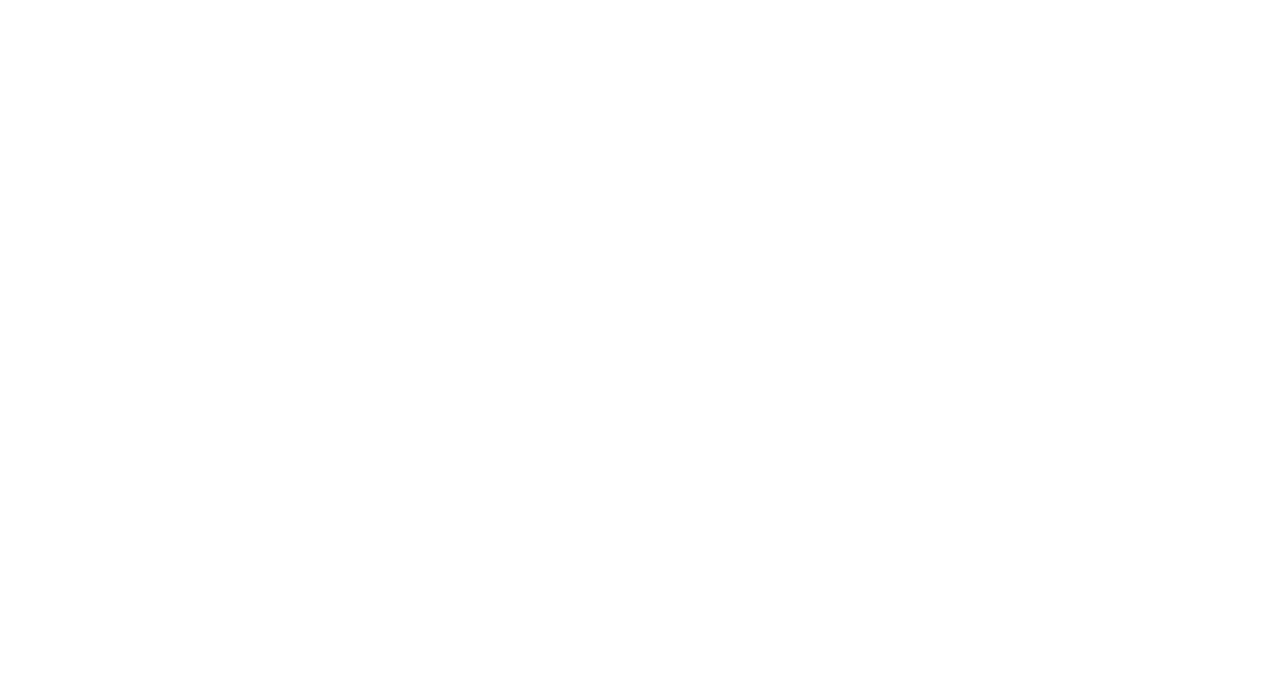
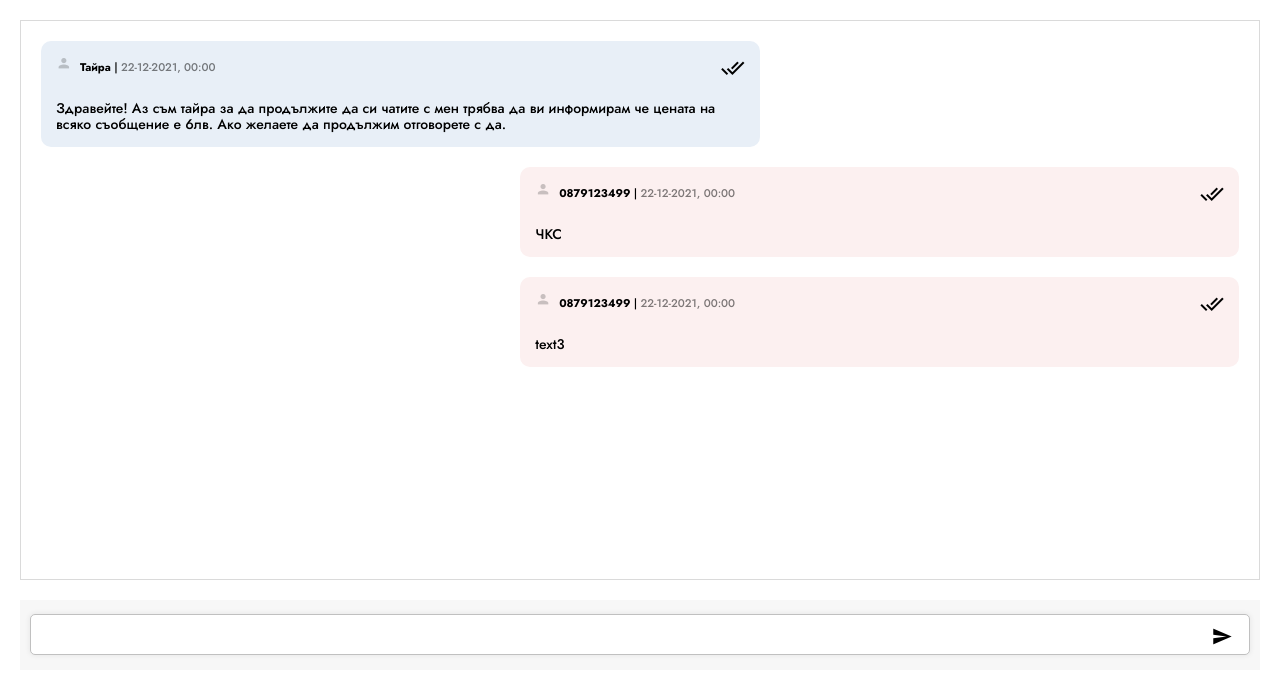
Before and after one commit to Xtreller/chat-client, an Angular app: page /chat/client/1 in a window 1280 px wide. Before the commit this address led to /. Shown: the top 696 px of the page. Built offline with nearby package versions, Linux system fonts and the light colour scheme.

Commit message:
chat interface

```diff
--- a/src/app/chats/chat/chat.component.html
+++ b/src/app/chats/chat/chat.component.html
@@ -1,10 +1,72 @@
 <div class="flex-row-container pad-20">
   <div class="row flex-row-container h100p">
-    <div class="col-30" style="border:2px solid green;">
+    <div class="col-30" *ngIf="myid">
       <app-contacts></app-contacts>
     </div>
-    <div class="col-70 " style="border: 2px solid red;">
-      chats
+    <div class=" minh650" [ngClass]="myid?'col-70':'col-100'" >
+      <div class="flex-row-container">
+        <div class="box">
+          <div class="flex-column-container">
+            <!-- <div class="row"               *ngFor="let message of [{user_type:1,content:'text',from_user:1,created_at:'2021-12-22',seen:'true'},{{user_type:1,content:'text',from_user:3,created_at:'2021-12-22',seen:'false'}]; index as i"> -->
+            <div class="box pad-20 mrg-bottom-20" style="border:solid 1px #dadada">
+              <!-- <perfect-scrollbar> -->
+                <div class="row" *ngFor="let message of messages; index as i">
+                  <div class="message row end" [ngClass]="{'right mymessage': message.from_user.user_type == 1}">
+                    <div class="scroll-y">
+                      <div class="font08">
+                        <span>
+                          <mat-icon class="user">person</mat-icon>
+                        </span>
+                        <strong>{{ message.from_user.name }}</strong> | <span class="timestamp">{{ message.created_at |
+                          date: "dd-MM-y, HH:mm"}}</span> <span class="right">
+                          <mat-icon>{{ message.seen ? 'done_all' : 'check' }}</mat-icon>
+                        </span>
+                        <!-- <span>
+                      <mat-icon (click)="deleteMessage(message.id, i)"
+                        *ngIf="thisUserId == message.from_id" class="pointer delete">delete</mat-icon></span> -->
+                      </div>
+                      <div class="message-body">
+                        <span *ngIf="message.body || message.content">{{ message.body || message.content }}</span>
+                        <div class="message-attachment" *ngIf="message.attachment">
+                          <!-- <img *ngIf="imageExtensions.includes(message.attachment_extension)"
+                          src="{{environment.environment.fileStorage}}{{message.attachment}}">
+                        <a *ngIf="imageExtensions.includes(message.attachment_extension) === false"
+                          href="{{environment.environment.fileStorage}}{{message.attachment}}">да та иба в бъга</a> -->
+                        </div>
+                      </div>
+                    </div>
+                  </div>
+                  <!-- </div> -->
+
+                </div>
+              <!-- </perfect-scrollbar> -->
+
+            </div>
+            <div class="box maxh70 silver pad-10">
+              <!-- <div *ngIf="file && imageExtensions.includes(fileExtension)">
+                <div class="preview-container">
+                  <img src="{{ imagePreview }}"> {{ file.name }}
+
+                </div>
+
+              </div> -->
+              <mat-form-field class="w100p" appearance="outline">
+                <input matInput [formControl]="chatControl" type="text" (keydown.enter)="sendMessage()"
+                  (paste)="onPaste($event)">
+                <!-- <button mat-icon-button matSuffix (click)="fileInput.click()">
+                  <mat-icon>attachment</mat-icon>
+                </button> -->
+
+                <button mat-icon-button matSuffix (click)="sendMessage()">
+                  <mat-icon>send</mat-icon>
+                </button>
+              </mat-form-field>
+              <!-- <input type="file" name="doc" id="doc" #fileInput [hidden]="true" (change)="attachFile($event.target.files)"> -->
+
+            </div>
+          </div>
+        </div>
+      </div>
     </div>
   </div>
 </div>
--- a/src/app/chats/chat/chat.component.scss
+++ b/src/app/chats/chat/chat.component.scss
@@ -0,0 +1,13 @@
+.message{border-radius:10px;padding:15px;background-color:rgba($color:#fcf0f0,$alpha:1); margin-bottom: 10px; width: 60%; clear: right; float: right; max-width: 800px;}
+.message .message-body{margin-top:20px; white-space: normal;}
+.message .timestamp{opacity:0.5;}
+.user, .delete {font-size:1.4em;vertical-align:middle; opacity: 0.2;}
+
+.delete {margin-left: 20px; opacity: 0.1;float: left;}
+.delete:hover {opacity: 1;}
+
+.mymessage {background-color: rgb(232, 239, 247); float: left !important;}
+
+.message-attachment {padding: 10px; background-color: #fff; margin-top: 20px; max-width: 100%;}
+.preview-container {height:30px;width:50%;border-top-left-radius: 10px;border-top-right-radius: 10px; position: absolute;top:19px; left:19px; z-index: 20;}
+.preview-container img {height: 30px;}
--- a/src/app/chats/chat/chat.component.ts
+++ b/src/app/chats/chat/chat.component.ts
@@ -1,19 +1,64 @@
 import { Component, OnInit } from '@angular/core';
+import { FormControl, Validators } from '@angular/forms';
+import { ActivatedRoute } from '@angular/router';
 import { ChatService } from '../chat.service';
 
 @Component({
   selector: 'app-chat',
   templateUrl: './chat.component.html',
-  styleUrls: ['./chat.component.scss']
+  styleUrls: ['./chat.component.scss'],
 })
 export class ChatComponent implements OnInit {
   random: number = 1;
-
-  constructor(private chatService:ChatService) { }
+  myid: number | null = 0;
+  chatControl:FormControl = new FormControl('',Validators.required);
+  messages: any = [
+    {
+      user_type: 1,
+      content: 'Здравейте! Аз съм тайра за да продължите да си чатите с мен трябва да ви информирам че цената на всяко съобщение е 6лв. Ако желаете да продължим отговорете с да.',
+      from_user: {id:3,name:'Тайра',user_type:1},
+      created_at: '2021-12-22',
+      seen: 'true',
+    },
+    {
+      user_type: 1,
+      content: 'ЧКС',
+      from_user:{id:1,name:'0879123499',user_type:2},
+      created_at: '2021-12-22',
+      seen: 'false',
+    },
+    {
+      user_type: 1,
+      content: 'text3',
+      from_user: {id:1,name:'0879123499',user_type:2},
+      created_at: '2021-12-22',
+      seen: 'false',
+    },
+  ];
+  isClient: string = '';
+  constructor(
+    private chatService: ChatService,
+    private route: ActivatedRoute
+  ) {}
 
   ngOnInit(): void {
     console.log('chat-test');
+    let client = this.route.snapshot.params.id;
+    this.isClient = this.route.snapshot.url[1].path;
+
+    this.myid = Number(localStorage.getItem('USER_ID'));
+    if (this.isClient == 'client') {
+      console.log(this.isClient, client);
+      console.log();
+    }
+  }
+  sendMessage(){
+    console.log(this.chatControl.value);
 
   }
-
+  onPaste(event:Event){
+    event.preventDefault();
+    event.stopPropagation();
+    console.log(this.chatControl.value);
+  }
 }
--- a/src/app/chats/chats-routing.module.ts
+++ b/src/app/chats/chats-routing.module.ts
@@ -3,7 +3,8 @@ import { RouterModule, Routes } from '@angular/router';
 import { ChatComponent } from './chat/chat.component';
 
 const routes: Routes = [
-  {path:'chats',component:ChatComponent}
+  {path:'chats',component:ChatComponent},
+  {path:'chat/client/:id',component:ChatComponent}
 ];
 
 @NgModule({
--- a/src/app/chats/chats.module.ts
+++ b/src/app/chats/chats.module.ts
@@ -4,6 +4,8 @@ import { CommonModule } from '@angular/common';
 import { ChatsRoutingModule } from './chats-routing.module';
 import { ChatComponent } from './chat/chat.component';
 import { ContactsComponent } from './contacts/contacts.component';
+import { MaterialModule } from '../material/material.module';
+import { ReactiveFormsModule } from '@angular/forms';
 
 
 @NgModule({
@@ -13,7 +15,9 @@ import { ContactsComponent } from './contacts/contacts.component';
   ],
   imports: [
     CommonModule,
-    ChatsRoutingModule
+    ChatsRoutingModule,
+    ReactiveFormsModule,
+    MaterialModule,
   ]
 })
 export class ChatsModule { }
--- a/src/app/chats/contacts/contacts.component.html
+++ b/src/app/chats/contacts/contacts.component.html
@@ -1,3 +1,9 @@
 <div>
-  <span *ngFor="let contact of contacts" class="row" >{{contact.name}}</span>
+  <a [routerLink]="['/chat/client/2']">
+
+    <div  *ngFor="let contact of contacts;let i = index" matBadge="{{i}}" matBadgeOverlap="true" matBadgeColor="accent" [ngClass]="i == 1 ? 'chat-contact-active' : 'chat-contact'"  class="box row border">
+      {{contact.name}}
+    </div>
+  </a>
+
 </div>
--- a/src/app/chats/contacts/contacts.component.scss
+++ b/src/app/chats/contacts/contacts.component.scss
@@ -0,0 +1,31 @@
+@import "../../../scss/Variables.scss";
+
+.chat-contact{
+    border: 2px solid $primary ;
+    margin: 5px;
+    border-radius: 2rem;
+    padding: 10px;
+    text-align: center;
+    max-height: 3rem;
+    min-height: 1rem;
+}
+.chat-contact-active{
+  border: 2px solid $primary;
+  margin: 5px;
+  border-radius: 2rem;
+  padding: 10px;
+  text-align: center;
+  max-height: 3rem;
+  min-height: 1rem;
+  background-color: $primary ;
+
+}
+// .mat-badge{
+//   position: relative;
+//   right: -50px;
+//   border: 2px solid red;
+//   background-color: $accent;
+// }
+.mat-badge{
+  overflow: visible;
+}
--- a/src/app/user/login/login.component.ts
+++ b/src/app/user/login/login.component.ts
@@ -36,6 +36,8 @@ export class LoginComponent implements OnInit {
 
           this.snackbar.open('Welcome ' + data.user.email,'',{duration:2500})
           setTimeout(()=>this.router.navigate(['/chats']),2000);
+        }else{
+          this.snackbar.open('Грешен имейл адрес или парола!','',{duration:2500});
         }
       });
     }
--- a/src/scss/Variables.scss
+++ b/src/scss/Variables.scss
@@ -1,5 +1,5 @@
 /*colors*/
-$md-slavyanerp: (
+$md-chat-app: (
     50: #f7f7f7,
     100: #bcc2c7,
     200: #9099a1,
@@ -10,14 +10,14 @@ $md-slavyanerp: (
     700: #182634,
     800: #141f2c,
     900: #0b131e,
-    A100: #55c3ff,
-    A200: #23acf6,
+    A100: #f95700,
+    A200: #55c3ff,
     A400: #2680e7,
     A700: #1c42fd,
     contrast: (
         50: #000000,
         100: #000000,
-        200: #000000,
+        200: #ffffff,
         300: #ffffff,
         400: #ffffff,
         500: #ffffff,
@@ -31,14 +31,14 @@ $md-slavyanerp: (
         A700: #ffffff,
     ),
 );
-$primary: map-get($md-slavyanerp, 500);
+$primary: map-get($md-chat-app, 500);
 $white: #fff;
-$accent: map-get($md-slavyanerp, A100);
+$accent: map-get($md-chat-app, A100);
 $body: #fff;
-$grey: map-get($md-slavyanerp, 100);
+$grey: map-get($md-chat-app, 100);
 $white: #fff;
 $black: #000;
-$silver: map-get($md-slavyanerp, 50);
+$silver: map-get($md-chat-app, 50);
 .grey {
     background-color: $grey;
 }
@@ -69,12 +69,12 @@ $grid-gutter: 2%;
 $mask-color: rgba(0, 0, 0, 0.2);
 $main_bg: #f9f9f9;
 $h1_color: black;
-$header-icons: map-get($md-slavyanerp, A400 );
+$header-icons: map-get($md-chat-app, A400 );
 $badge-color: E30C19;
 $aside-width: 350px;
 $aside-icons-color: #727272;
 $aside-color: #fff;
-$aside-node-hover: map-get($md-slavyanerp, 50);
+$aside-node-hover: map-get($md-chat-app, 50);
 $shadow: 0 0px 5px 1px rgba(0, 0, 0, 0.06);
 $big-shadow: 0 0 25px 1px rgba(0, 0, 0, 0.06) !important;
 
--- a/src/scss/humge-ui-framework.scss
+++ b/src/scss/humge-ui-framework.scss
@@ -39,9 +39,9 @@ html {
 
 @import "~@angular/material/theming";
 @include mat-core();
-$primary: mat-palette($md-slavyanerp, 500);
-$accent: mat-palette($md-slavyanerp, A100);
-$warn: mat-palette($md-slavyanerp, A200);
+$primary: mat-palette($md-chat-app, 500);
+$accent: mat-palette($md-chat-app, A100);
+$warn: mat-palette($md-chat-app, A200);
 $theme: mat-light-theme($primary, $accent, $warn);
 @include angular-material-theme($theme);
 
```
